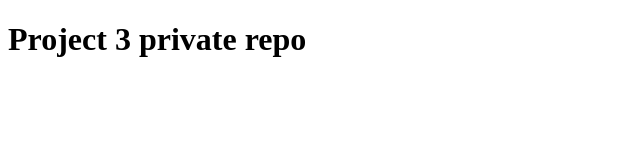
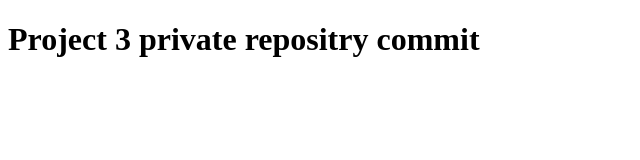
Before and after one commit to sadiq5566/project3, a plain HTML site: page index.html in a window 1280 px wide. Shown: the whole page, without its empty margins (0-640 px from the left). Drawn offline with Linux system fonts and the light colour scheme.

Commit message:
make private repostry

```diff
--- a/index.html
+++ b/index.html
@@ -7,6 +7,6 @@
     <title>Document</title>
 </head>
 <body>
-<h1>Project 3 private repo</h1>
+<h1>Project 3 private repositry commit</h1>
 </body>
 </html>
```
